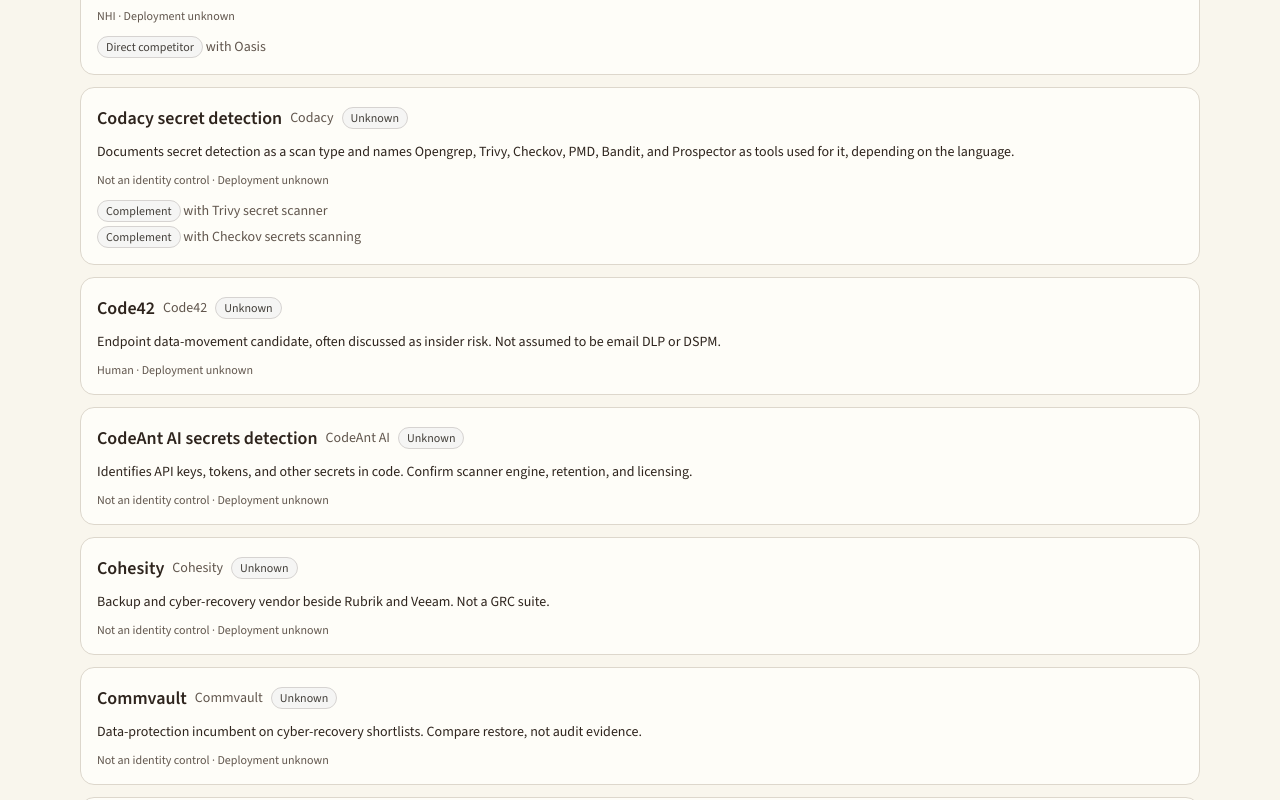
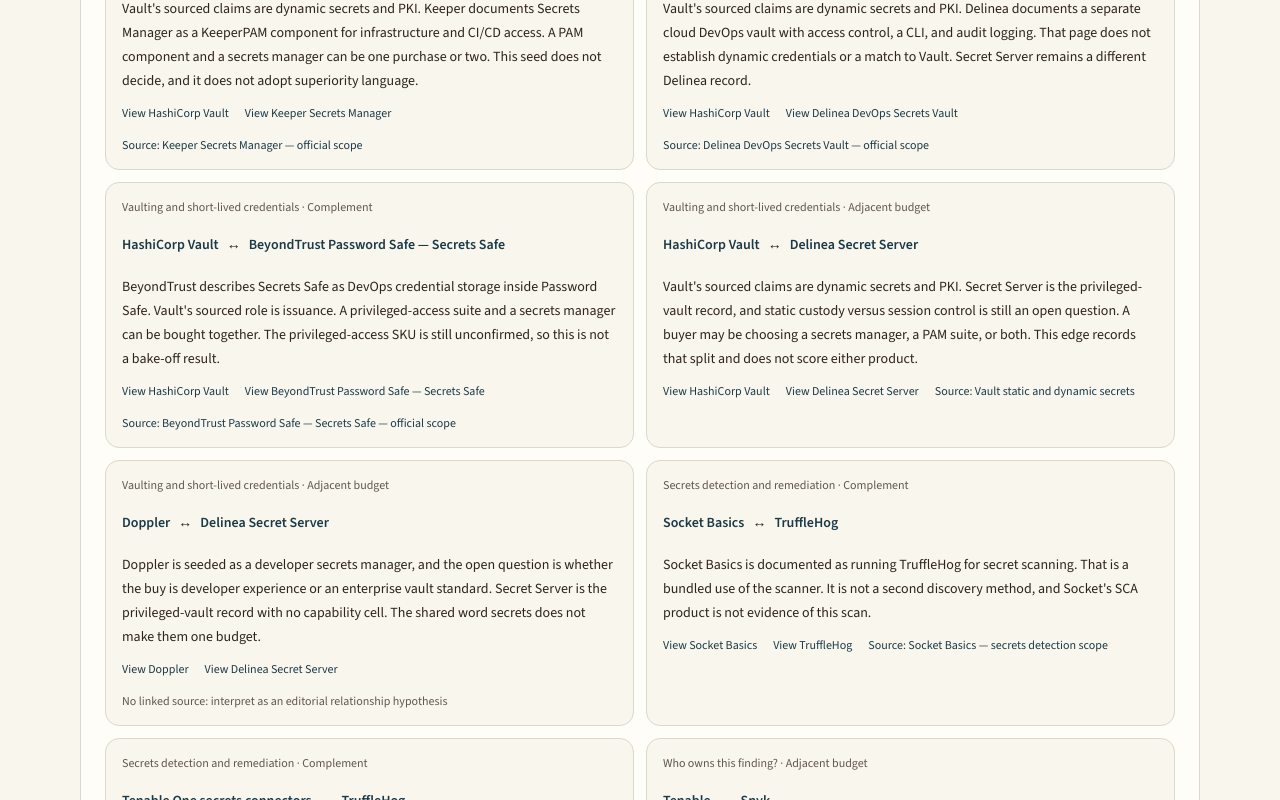
Before and after one commit to heyfunwhoa/security-market-map, a Next.js app: page /landscape in a window 1280 px wide. Shown: the part 9200-10000 px from the top of the page. Built offline with nearby package versions, Linux system fonts and the light colour scheme.

Commit message:
feat: expose relationship exploration on landscape

```diff
--- a/app/landscape/page.tsx
+++ b/app/landscape/page.tsx
@@ -1,3 +1,4 @@
+import { RelationshipExplorer } from "@/components/relationship-explorer";
 import { PageIntro } from "@/components/chrome";
 import { LandscapeBrowser, type LandscapeEdge, type LandscapeRow } from "@/components/landscape-browser";
 import { catalog, vendorById } from "@/lib/catalog";
@@ -55,6 +56,22 @@
         title="Who shows up for a use case, without a leaderboard"
         lede="Filter by domain, category, buyer, deployment, and scope. Use “Not an identity control” for AppSec, IT, and other tools that are on the map without being identity products. A relationship counts only inside a use case. There is no overall score."
       />
+      <RelationshipExplorer entries={catalog.relationships.flatMap((relationship) => {
+        const from = catalog.products.find((item) => item.id === relationship.fromProductId);
+        const to = catalog.products.find((item) => item.id === relationship.toProductId);
+        const useCase = catalog.useCases.find((item) => item.id === relationship.useCaseId);
+        if (!from || !to || !useCase) return [];
+        const source = catalog.sources.find((item) => item.id === relationship.sourceId);
+        return [{
+          id: relationship.id, fromId: from.id, toId: to.id,
+          fromName: from.name, toName: to.name,
+          fromSlug: vendorById(from.vendorId)?.slug ?? "",
+          toSlug: vendorById(to.vendorId)?.slug ?? "",
+          type: relationship.type, useCaseId: useCase.id, useCaseName: useCase.name,
+          rationale: relationship.rationale, sourceUrl: source?.url ?? null,
+          sourceTitle: source?.title ?? null,
+        }];
+      })} />
       <div className="mt-8">
         <LandscapeBrowser
           rows={rows}
```
